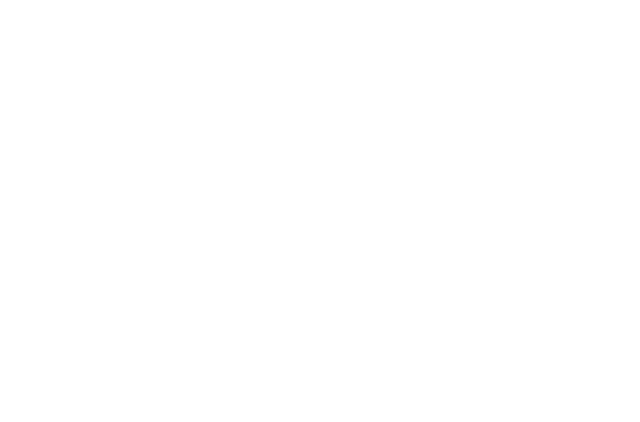
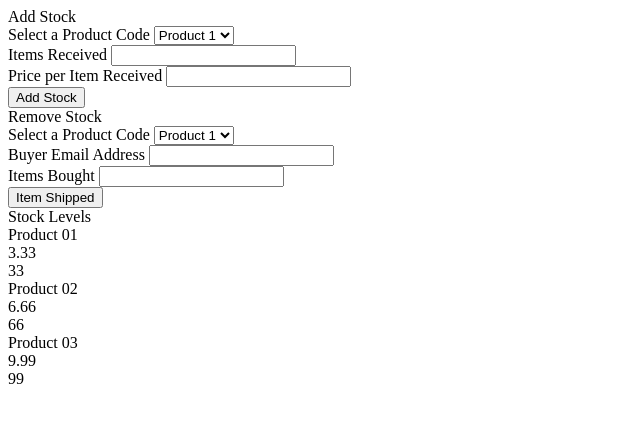
Before and after one commit to DeonJordaan/stock-manager, a website: page index.html in a window 1280 px wide. Shown: the whole page, without its empty margins (0-640 px from the left). Drawn offline with Linux system fonts and the light colour scheme.

Commit message:
Initial setup of structure in index.html

```diff
--- /dev/null
+++ b/css/main.css
@@ -0,0 +1 @@
+/* No CSS */
--- a/index.html
+++ b/index.html
@@ -13,12 +13,90 @@
 		/>
 
 		<link rel="stylesheet" href="css/style.css" />
-		<link rel="shortcut icon" type="image/png" href="img/ayrton-senna-helmet-vector.png" />
+		<link
+			rel="shortcut icon"
+			type="image/png"
+			href="img/ayrton-senna-helmet-vector.png"
+		/>
 
-		<title id="title">Ayrton Senna - Formula 1's greatest champion</title>
+		<title id="title">BitCube Stock Manager</title>
 	</head>
 	<body id="main" class="container">
 		<header class="header"></header>
+		<section class="add-stock">
+			<form>
+				<div class="form-header">Add Stock</div>
+				<div class="form__product-code">
+					<label for="product-code">Select a Product Code</label>
+					<select
+						name="product-code"
+						id="product-code"
+						class="product-code"
+					>
+						<option value="product1">Product 1</option>
+						<option value="product2">Product 2</option>
+						<option value="product3">Product 3</option>
+					</select>
+				</div>
+				<div class="form__items">
+					<label for="items-received">Items Received</label>
+					<input
+						type="number"
+						class="items-received"
+						id="items-received"
+					/>
+				</div>
+				<div class="form__item-price">
+					<label for="item-price">Price per Item Received</label>
+					<input type="number" class="item-price" id="item-price" />
+				</div>
+				<button type="submit">Add Stock</button>
+			</form>
+		</section>
+		<section class="remove-stock">
+			<form>
+				<div class="form-header">Remove Stock</div>
+				<div class="form__product-code">
+					<label for="product-code">Select a Product Code</label>
+					<select
+						name="product-code"
+						id="product-code"
+						class="product-code"
+					>
+						<option value="product1">Product 1</option>
+						<option value="product2">Product 2</option>
+						<option value="product3">Product 3</option>
+					</select>
+				</div>
+				<div class="form__buyer-email">
+					<label for="buyer-email">Buyer Email Address</label>
+					<input type="email" class="buyer-email" id="buyer-email" />
+				</div>
+				<div class="form__item-price">
+					<label for="item-price">Items Bought</label>
+					<input type="number" class="item-price" id="item-price" />
+				</div>
+				<button type="submit">Item Shipped</button>
+			</form>
+		</section>
+		<section class="stock-levels">
+			<div class="form-header">Stock Levels</div>
+			<section class="product__01">
+				<div class="product__01--label">Product 01</div>
+				<div class="product__01--average-price">3.33</div>
+				<div class="product__01--quantity">33</div>
+			</section>
+			<section class="product__02">
+				<div class="product__02--label">Product 02</div>
+				<div class="product__02--average-price">6.66</div>
+				<div class="product__02--quantity">66</div>
+			</section>
+			<section class="product__03">
+				<div class="product__03--label">Product 03</div>
+				<div class="product__03--average-price">9.99</div>
+				<div class="product__03--quantity">99</div>
+			</section>
+		</section>
 
 		<footer class="footer"></footer>
 	</body>
```
Also changed, not shown: 1 other file.
